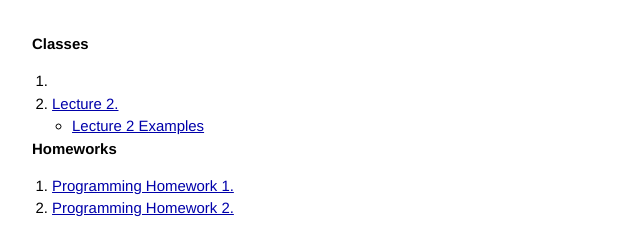
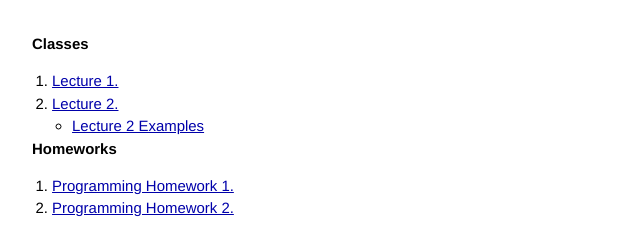
Before and after one commit to daack93/nyu-sp14-algo-prob-solving, a plain HTML site: page website/index.html in a window 1280 px wide. Shown: the part 2012-2252 px from the top of the page, 294-934 px from the left. Drawn offline with Linux system fonts and the light colour scheme.

Commit message:
added the first lecture pdf

```diff
--- a/website/index.html
+++ b/website/index.html
@@ -122,7 +122,7 @@
 
   <h1>Classes</h1>
   <ol class="posts">
-    <li></li>
+    <li><a href="./Lecture1.pdf">Lecture 1.</a>
     <li><a href="./Lecture2.pdf">Lecture 2.</a>
       <ul>
 	<li><a href="./Lecture2Examples/">Lecture 2 Examples</a></li>
```
Also changed, not shown: 1 other file.
